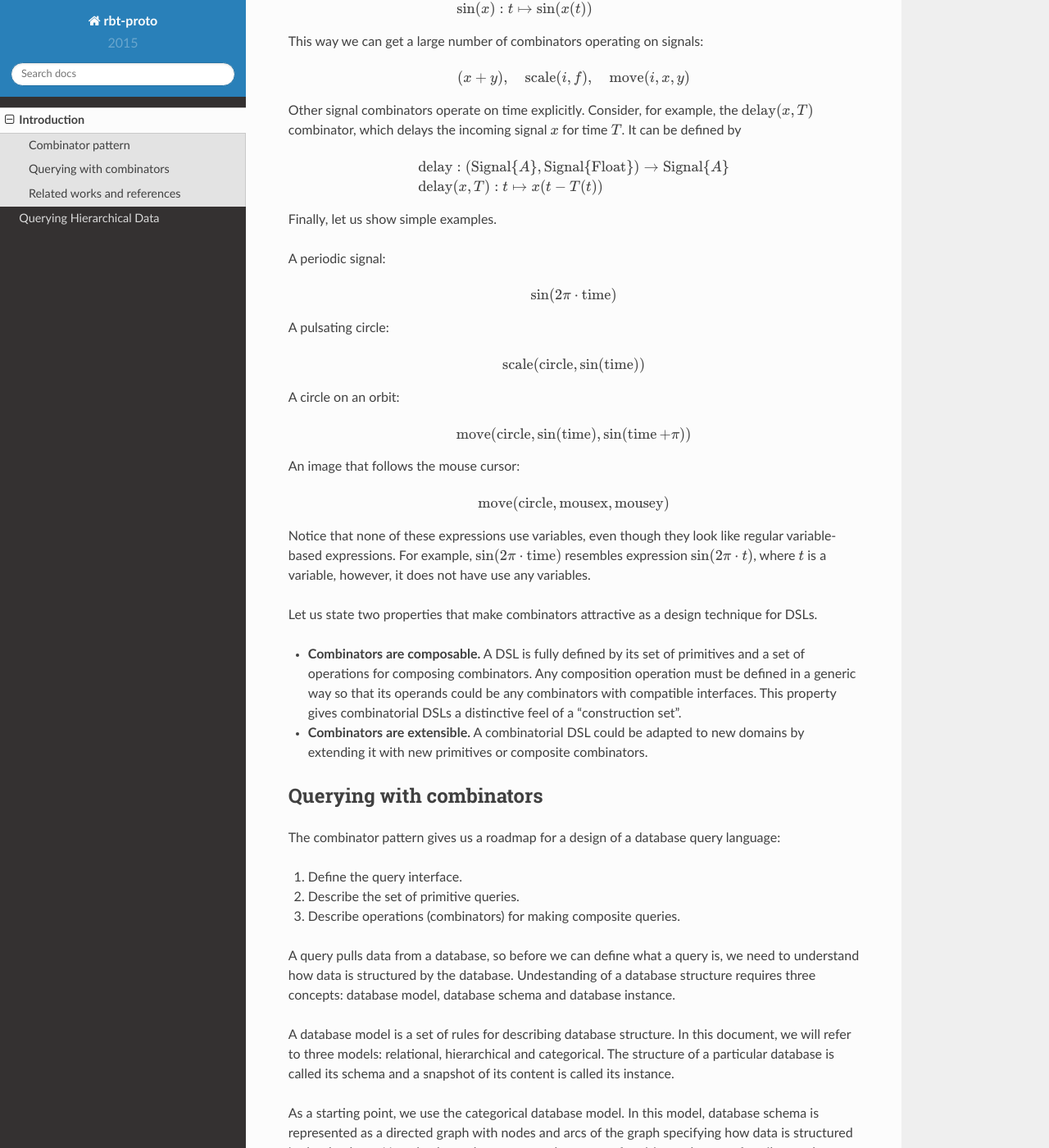
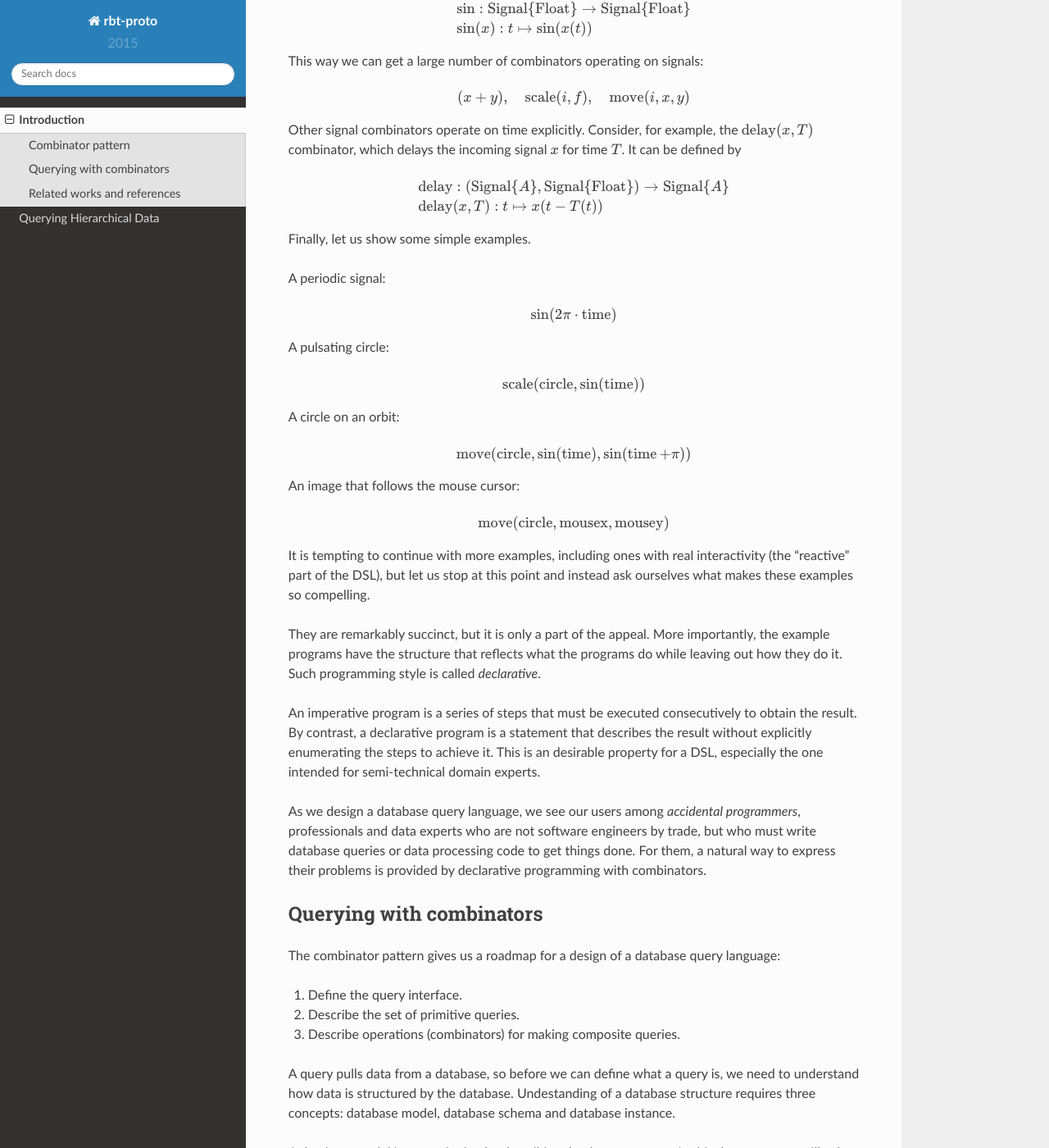
Before and after one commit to rbt-lang/rbt-proto, a Sphinx documentation site: the page built from doc/introduction.rst, in a window 1280 px wide and 1400 px high, scrolled down 4337 px. Shown: the whole window at 82% size. Built offline with Sphinx 7.4.7 and the Read the Docs theme 2.0.0, drawn with Linux system fonts in a browser that asks for light colours; some of the changed text lies outside the part shown.

Commit message:
Conclusion for the combinator pattern section.

```diff
--- a/doc/introduction.rst
+++ b/doc/introduction.rst
@@ -12,13 +12,13 @@
    A combinatorial DSL must define:
 
    * *interface* for domain objects.
-   * *primitives* or atomic combinators.
-   * *composites* constructed from other combinators.
+   * *primitives* or atomic objects.
+   * *composites* made of other objects.
 
    Well-known examples:
 
    * Parser combinators (building parsers out of smaller parsers).
-   * Reactive graphics (constructing objects and behavior compositionally).
+   * Reactive graphics (constructing animation compositionally).
 
    We will apply this technique to *querying a database*.
 
@@ -101,19 +101,15 @@
 
    Think of combinator pattern as an extensible *"construction set"*.
 
-   1. Define a type that describes domain objects.
+   1. Define the type that describes domain objects.
    2. Define elementary objects.
    3. Define operations to combine objects.
 
-   **Combinators are composable.**
+   **Combinators are declarative.**
 
-   Combinators with compatible interfaces could be composed in a variety of
-   ways to form a composite processing pipeline.
+   * A combinator program describes *what it does*, not *how it does it*.
 
-   **Combinators are extensible.**
-
-   A combinatorial DSL could be adapted to new domains by extending it with
-   domain-specific combinators.
+   * Attractive property for a DSL designed for *the accidental programmer*.
 
    How can we apply it to querying?
 
@@ -149,8 +145,8 @@
       &\operatorname{department} & : \operatorname{Empl}&\to\operatorname{Dept} \\
       &\operatorname{name} & : \operatorname{Dept}&\to\operatorname{Text}
 
-   (:math:`\operatorname{department}` maps an employee entity to the corresponding department,
-   :math:`\operatorname{name}` maps a department entity to its name)
+   * :math:`\operatorname{department}` maps an employee entity to the corresponding department;
+   * :math:`\operatorname{name}` maps a department entity to its name.
 
    Can use regular composition of mappings:
 
@@ -158,7 +154,7 @@
 
       \operatorname{department}{.}\operatorname{name}: \operatorname{Empl} \to \operatorname{Text}
 
-   (maps an employee entity to the name of their department)
+   * This query maps an employee entity to the name of their department.
 
 
 .. slide:: Querying with Rabbit: Input-Free Queries
@@ -166,7 +162,7 @@
 
    A query is a mapping?  But I do not expect a query to have input?!
 
-   Designate a singleton type (with a single value of this type):
+   Designate a singleton type (with just one value):
 
    .. math::
 
@@ -277,9 +273,9 @@
    * Our work on YAML, HTSQL.
 
 
-In this section, we review how the combinator pattern can be used to design
-domain-specific languages, and then apply this pattern to prototype a database
-query language.
+In this section, we review the combinator pattern and how it is used in design
+of declarative domain-specific languages.  Then we show how combinators can be
+applied to prototype a database query language.
 
 
 Combinator pattern
@@ -328,9 +324,9 @@
 enough to make interesting parsers.  We need to expand the parser interface to
 provide some hooks by which two parsers could be chained together.
 
-We make the interface composable by having a parser emit a list of strings
-instead of a boolean value.  Specifically, our parser recognizes all *prefixes*
-of the input string that match a certain pattern, and returns a list of the
+We make the interface composable by having a parser emit not a boolean value,
+but a list of strings.  Specifically, our parser recognizes all *prefixes* of
+the input string that match a certain pattern, and returns a list of the
 respective *suffixes*.  Thus, when the parser does not recognize the input
 string or any of its prefixes, it returns an empty list.  When the parser
 recognizes the whole string, but not any if its prefixes, it returns a list
@@ -481,7 +477,7 @@
         \operatorname{Signal}\{A\} \\
    & \operatorname{delay}(x,T) : t \mapsto x(t-T(t))
 
-Finally, let us show simple examples.
+Finally, let us show some simple examples.
 
 A periodic signal:
 
@@ -507,23 +503,26 @@
 
    \operatorname{move}(\operatorname{circle}, \operatorname{mousex}, \operatorname{mousey})
 
-Notice that none of these expressions use variables, even though they look like
-regular variable-based expressions.  For example,
-:math:`\sin(2\pi\cdot\operatorname{time})` resembles expression
-:math:`\sin(2\pi\cdot t)`, where :math:`t` is a variable, however, it does not
-have use any variables.
+It is tempting to continue with more examples, including ones with real
+interactivity (the "reactive" part of the DSL), but let us stop at this point
+and instead ask ourselves what makes these examples so compelling.
 
-Let us state two properties that make combinators attractive as a design
-technique for DSLs.
+They are remarkably succinct, but it is only a part of the appeal.  More
+importantly, the example programs have the structure that reflects what the
+programs do while leaving out how they do it.  Such programming style is called
+*declarative*.
 
-* **Combinators are composable.**  A DSL is fully defined by its set of
-  primitives and a set of operations for composing combinators.  Any
-  composition operation must be defined in a generic way so that its operands
-  could be any combinators with compatible interfaces.  This property gives
-  combinatorial DSLs a distinctive feel of a "construction set".
+An imperative program is a series of steps that must be executed consecutively
+to obtain the result.  By contrast, a declarative program is a statement that
+describes the result without explicitly enumerating the steps to achieve it.
+This is an desirable property for a DSL, especially the one intended for
+semi-technical domain experts.
 
-* **Combinators are extensible.**  A combinatorial DSL could be adapted to new
-  domains by extending it with new primitives or composite combinators.
+As we design a database query language, we see our users among *accidental
+programmers*, professionals and data experts who are not software engineers by
+trade, but who must write database queries or data processing code to get
+things done.  For them, a natural way to express their problems is provided by
+declarative programming with combinators.
 
 
 Querying with combinators
```
Also changed, not shown: other parts of doc/introduction.rst (+2 -2 lines).
